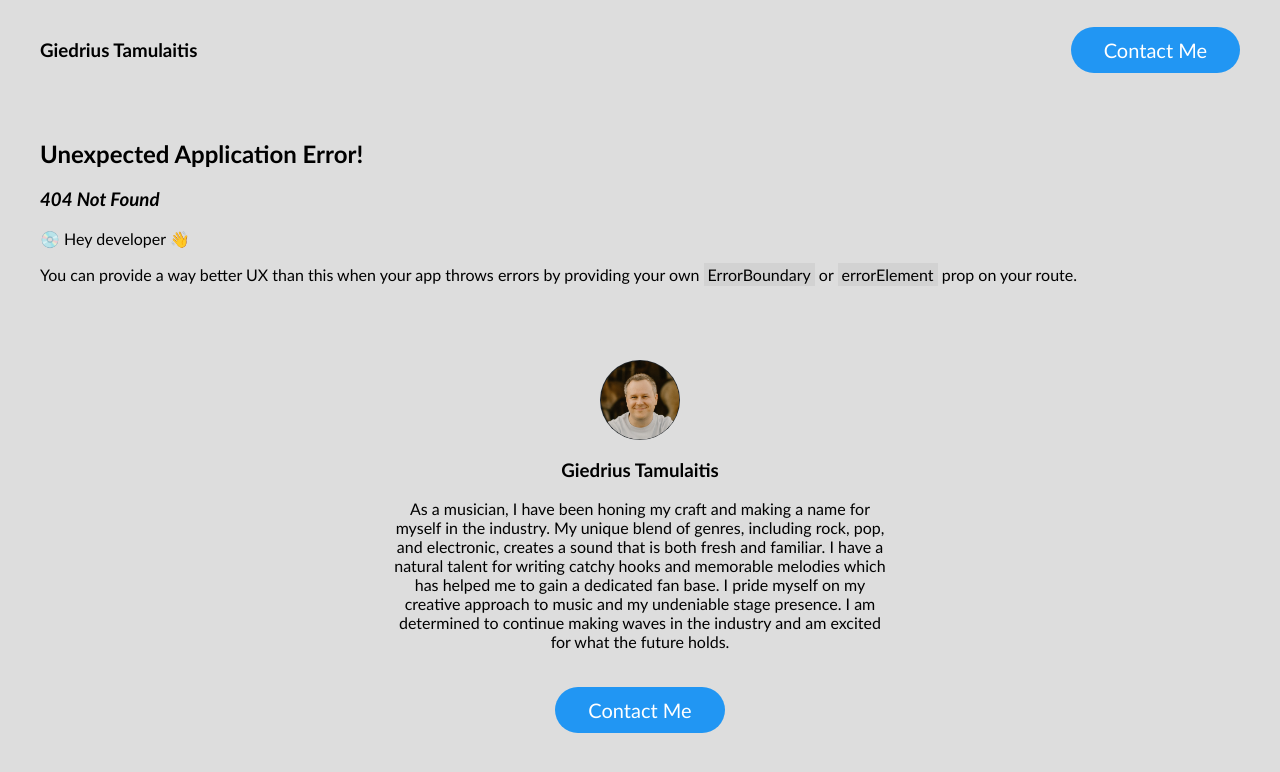
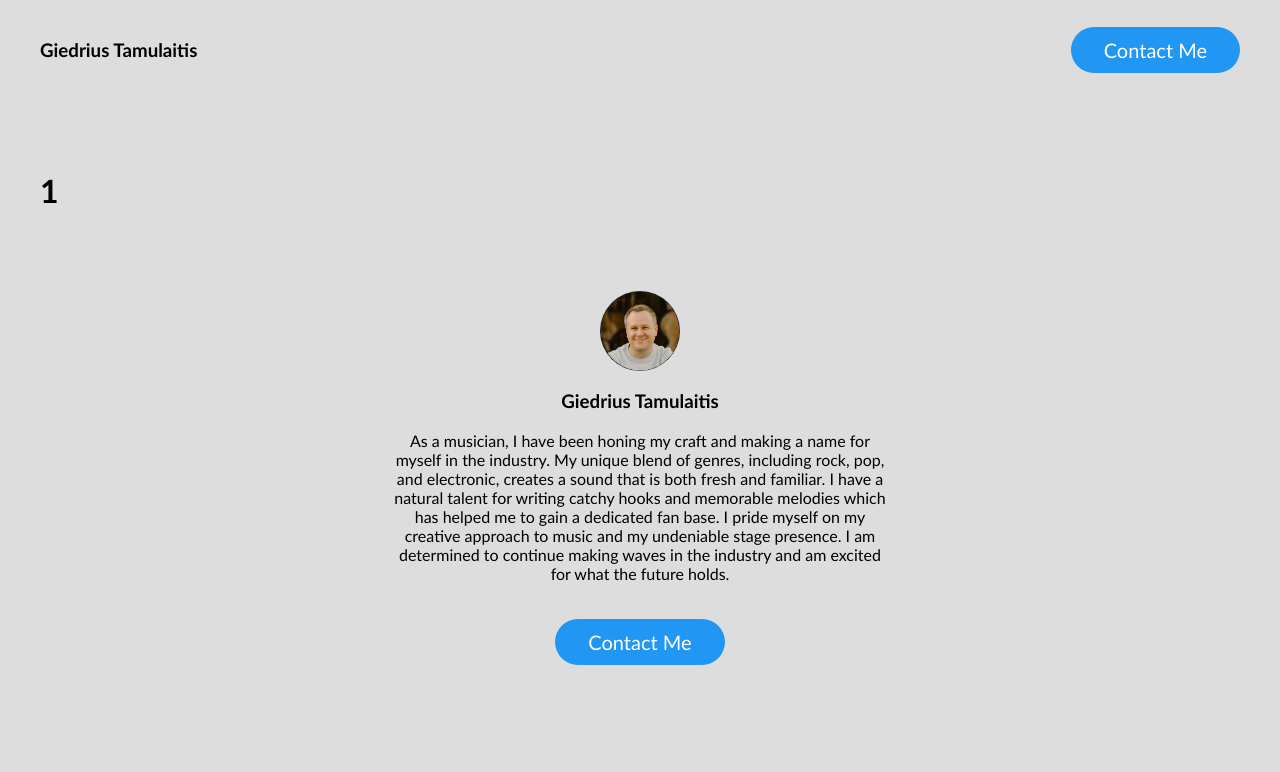
Before and after one commit to GiedriusT/tamulaitis-page, a React (Create React App) app: page /project/1 in a window 1280 px wide. Before the commit this address had no page. Shown: the top 772 px of the page. Built offline with nearby package versions, Linux system fonts and the light colour scheme.

Commit message:
Add project page route

```diff
--- a/src/pages/ProjectPage/ProjectPage.tsx
+++ b/src/pages/ProjectPage/ProjectPage.tsx
@@ -1,30 +1,20 @@
 import React from "react";
-import { Layout, ArticleTitle } from "../../components";
+import { useParams } from "react-router-dom";
+import { ArticleTitle } from "../../components";
 
-const ProjectPage = () => {
+const ProjectPage: React.FC = () => {
   const data: any = {
     contentfulProject: undefined
   };
 
+  const { slug } = useParams<{ slug: string }>();
+
   return (
-    <Layout>
-      <ArticleTitle>{data.contentfulProject?.title}</ArticleTitle>
+    <>
+      <ArticleTitle>{slug}{data.contentfulProject?.title}</ArticleTitle>
       <div dangerouslySetInnerHTML={{ __html: data.contentfulProject?.article?.childMarkdownRemark?.html || '' }}></div>
-    </Layout>
+    </>
   )
 }
 
-// export const query = graphql`
-//   query ContentfulProject($contentful_id: String) {
-//     contentfulProject(contentful_id: {eq: $contentful_id}) {
-//       title
-//       article {
-//         childMarkdownRemark {
-//           html
-//         }
-//       }
-//     }
-//   }
-// `
-
 export default ProjectPage
```
Also changed, not shown: src/router.tsx (+3 -5 lines).
